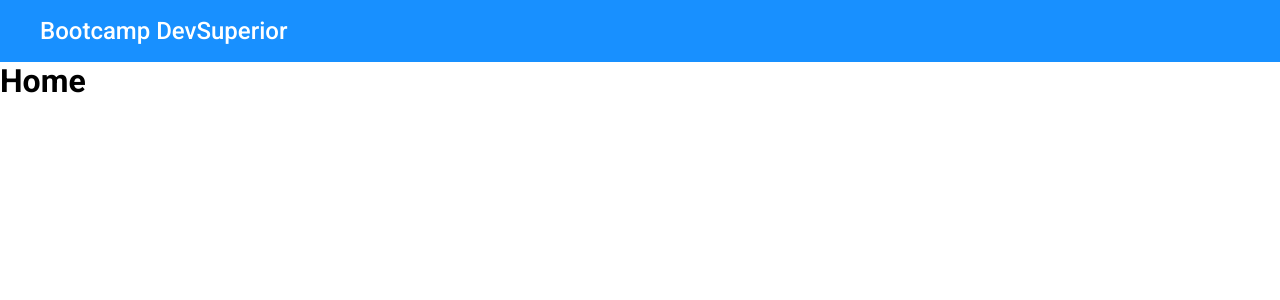
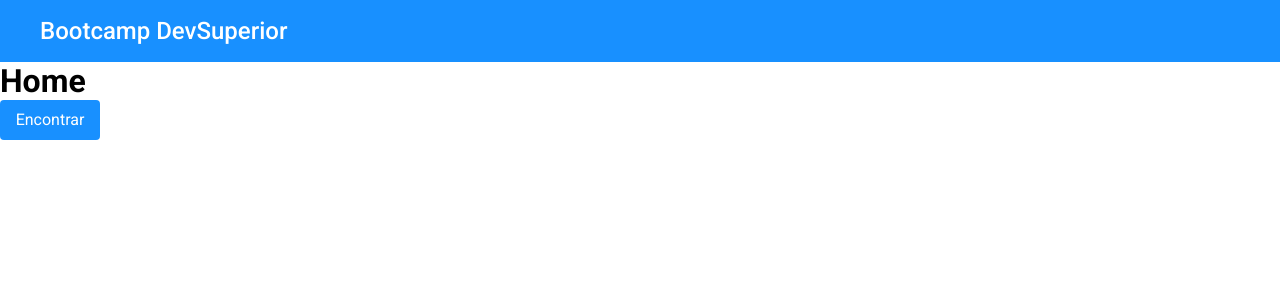
Before and after one commit to leodelmiro/github-user-search, a React (Create React App) app: page / in a window 1280 px wide. Shown: the top 300 px of the page. Built offline with nearby package versions, Linux system fonts and the light colour scheme.

Commit message:
Button component OK

```diff
--- /dev/null
+++ b/src/core/components/Button/index.tsx
@@ -0,0 +1,13 @@
+import React from 'react';
+import './styles.css';
+
+const Button = () => (
+    <button
+        type="button"
+        className="button"
+    >
+        Encontrar
+    </button>
+);
+
+export default Button;
--- /dev/null
+++ b/src/core/components/Button/styles.css
@@ -0,0 +1,10 @@
+.button {
+    width: 100px;
+    height: 40px;
+    background: #1890FF;
+    color: #FFFFFF;
+    font-size: 16px;
+    line-height: 24px;
+    border-radius: 4px;
+    border: 0;
+}
--- a/src/pages/Home/index.tsx
+++ b/src/pages/Home/index.tsx
@@ -1,9 +1,11 @@
 import React from 'react';
+import Button from '../../core/components/Button';
 import './styles.css'
 
 const Home = () => (
     <div>
         <h1>Home</h1>
+        <Button/>
     </div>
 );
 
```
